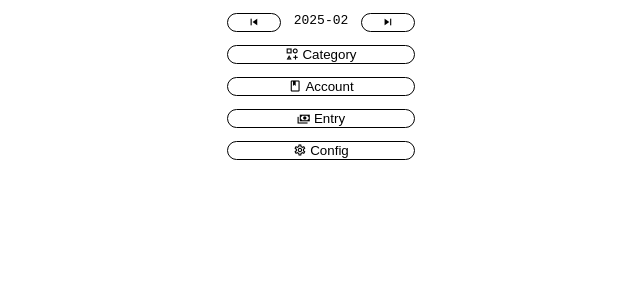
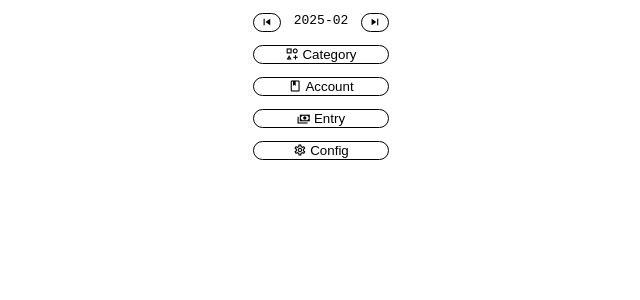
Before and after one commit to sombriks/yapext, a Vue app: page / in a window 1280 px wide. Shown: the top 300 px of the page, without its empty margins (319-959 px from the left). Built offline with nearby package versions, Linux system fonts and the light colour scheme.

Commit message:
basic list categories

```diff
--- a/src/js/components/account-button-panel.vue
+++ b/src/js/components/account-button-panel.vue
@@ -3,6 +3,8 @@
     <panel-button
         v-for="account in accounts"
         :key="account.id"
+        :icon="account.icon"
+        :color="account.color"
         :title="account.description">
       AAAA
     </panel-button>
@@ -21,7 +23,6 @@ const accounts = ref([])
 
 async function list() {
   const acc = await listAccounts(props.start, props.end)
-  console.log(acc)
   accounts.value = acc
 }
 
--- a/src/js/components/category-button-panel.vue
+++ b/src/js/components/category-button-panel.vue
@@ -1,9 +1,29 @@
 <template>
-  <panel-button icon="mdi-shape-plus-outline" title="Category"/>
+  <panel-button icon="mdi-shape-plus-outline" title="Category">
+    <panel-button
+        v-for="category in categories"
+        :key="category.id"
+        :color="category.color"
+        :title="category.description">
+      CCC
+    </panel-button>
+  </panel-button>
 </template>
 <script setup>
+import {onMounted, ref, watch} from "vue"
+
 import PanelButton from "../controls/panel-button.vue"
+import {listCategories} from "../composables/db.js";
 
-defineProps(["start", "end"])
+const props = defineProps(["start", "end"])
 
+const categories = ref([])
+
+async function list() {
+  const cats = await listCategories(props.start, props.end)
+  categories.value = cats
+}
+
+watch(props, list)
+onMounted(list)
 </script>
--- a/src/js/composables/db.js
+++ b/src/js/composables/db.js
@@ -2,18 +2,19 @@ import Dexie from "dexie"
 
 const db = new Dexie("yapext")
 
-export const initDB = async () => {
+export async function initDB() {
   db.version(1).stores({
     categories: "++id,description",
     accounts: "++id,description",
     entries: "++id,categories_id,accounts_id"
   })
+
   db.on("populate", tx => {
     return Promise.all([
       tx.table("accounts").bulkAdd([
-        {color: "#0000FF", description: "Default Wallet"},
-        {color: "#00FF00", description: "Default Bank"},
-        {color: "#FF0000", description: "Default Credit Card"},
+        {color: "#94c2ff", description: "Default Wallet", icon: "mdi-wallet-outline"},
+        {color: "#00FF00", description: "Default Bank", icon: "mdi-bank-outline"},
+        {color: "#FF0000", description: "Default Credit Card", icon: "mdi-credit-card-outline"},
       ]),
       tx.table("categories").bulkAdd([
         {color: "#00FF00", description: "Earnings"},
@@ -24,7 +25,12 @@ export const initDB = async () => {
   return db.open()
 }
 
-export const listAccounts = async () => {
+export async function listAccounts(start, end) {
   console.log("listAccounts")
   return db.table("accounts").where("id").above(0).toArray()
 }
+
+export async function listCategories(start, end) {
+  console.log("listCategories")
+  return db.table("categories").where("id").above(0).toArray()
+}
--- a/src/js/controls/panel-button.vue
+++ b/src/js/controls/panel-button.vue
@@ -3,6 +3,7 @@
     <div v-if="!expanded" class="row">
       <base-button
           :icon="icon"
+          :color="color"
           @click="expanded = true">{{ title }}
       </base-button>
     </div>
@@ -26,9 +27,9 @@
 import {ref} from "vue"
 
 import BaseButton from '../elements/base-button.vue'
-import BasePanel from "../elements/base-panel.vue";
+import BasePanel from "../elements/base-panel.vue"
 
-defineProps(["title", "icon", "hideBack"]);
+defineProps(["title", "icon", "color", "hideBack"])
 
 const expanded = ref(false)
 </script>
--- a/src/js/controls/period-selector.vue
+++ b/src/js/controls/period-selector.vue
@@ -3,7 +3,9 @@
     <button @click="doPrev">
       <span class="mdi mdi-skip-previous"></span>
     </button>
-    <span>{{ end?.toISOString().replace(/(\d+)-(\d+)-.*/, "$1-$2") }}</span>
+    <div>
+      <span>{{ end?.toISOString().replace(/(\d+)-(\d+)-.*/, "$1-$2") }}</span>
+    </div>
     <button @click="doNext">
       <span class="mdi mdi-skip-next"></span>
     </button>
@@ -33,9 +35,11 @@ function doNext() {
   justify-content: space-between;
 }
 
-span {
+div {
   flex-grow: 1;
+  display: flex;
   margin-left: 1rem;
   margin-right: 1rem;
+  justify-content: center;
 }
 </style>
--- a/src/js/elements/base-button.vue
+++ b/src/js/elements/base-button.vue
@@ -6,5 +6,12 @@
   </button>
 </template>
 <script setup>
-defineProps(["icon"])
+defineProps(["icon", "color"]);
 </script>
+<style scoped>
+button {
+  white-space: nowrap;
+  color: v-bind(color);
+  border-color: v-bind(color);
+}
+</style>
--- a/src/js/elements/base-panel.vue
+++ b/src/js/elements/base-panel.vue
@@ -25,6 +25,10 @@ const emit = defineEmits(["back"]);
   display: flex;
 }
 
+.content {
+  display: flex;
+  flex-wrap: wrap;
+}
 .actions {
   display: flex;
   flex-direction: row-reverse;
```
